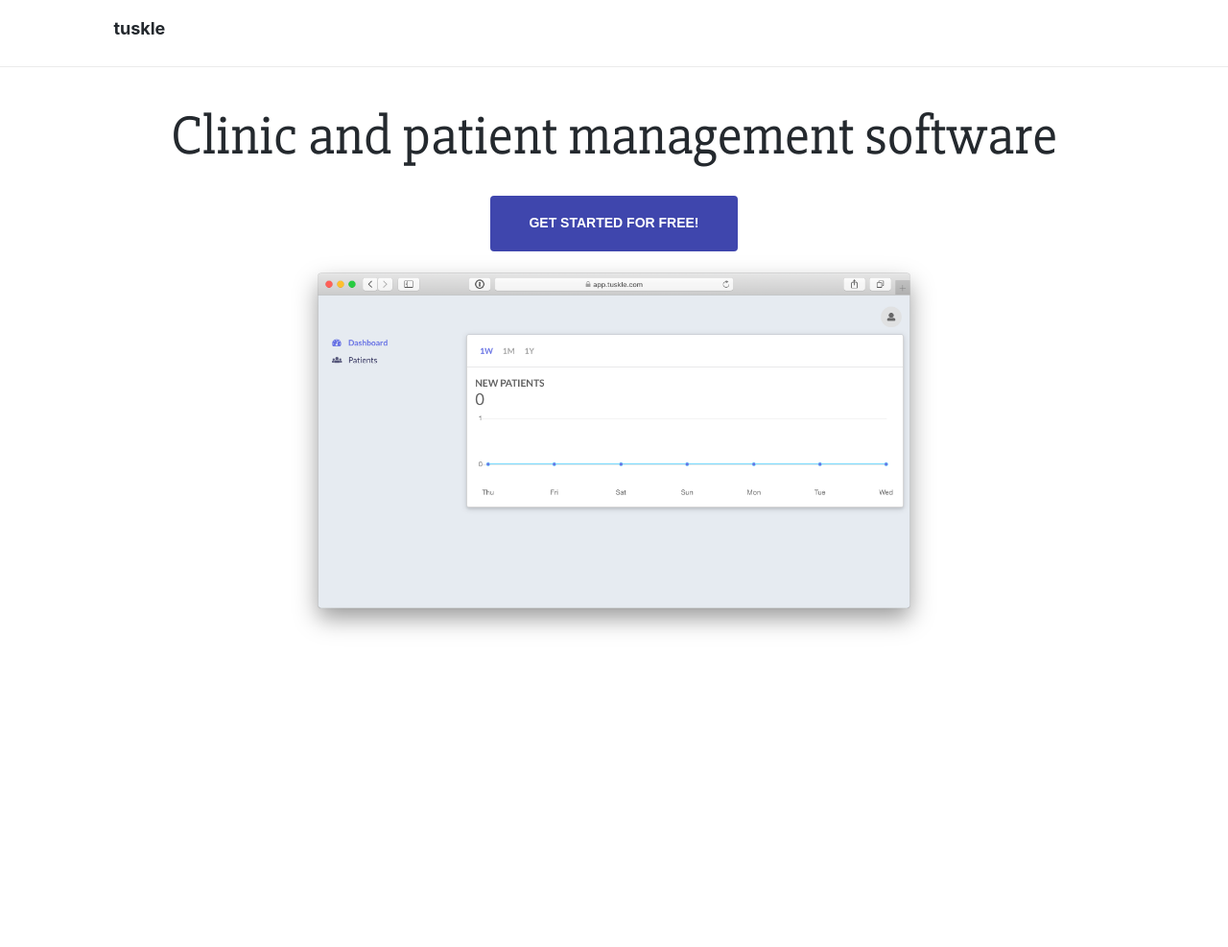
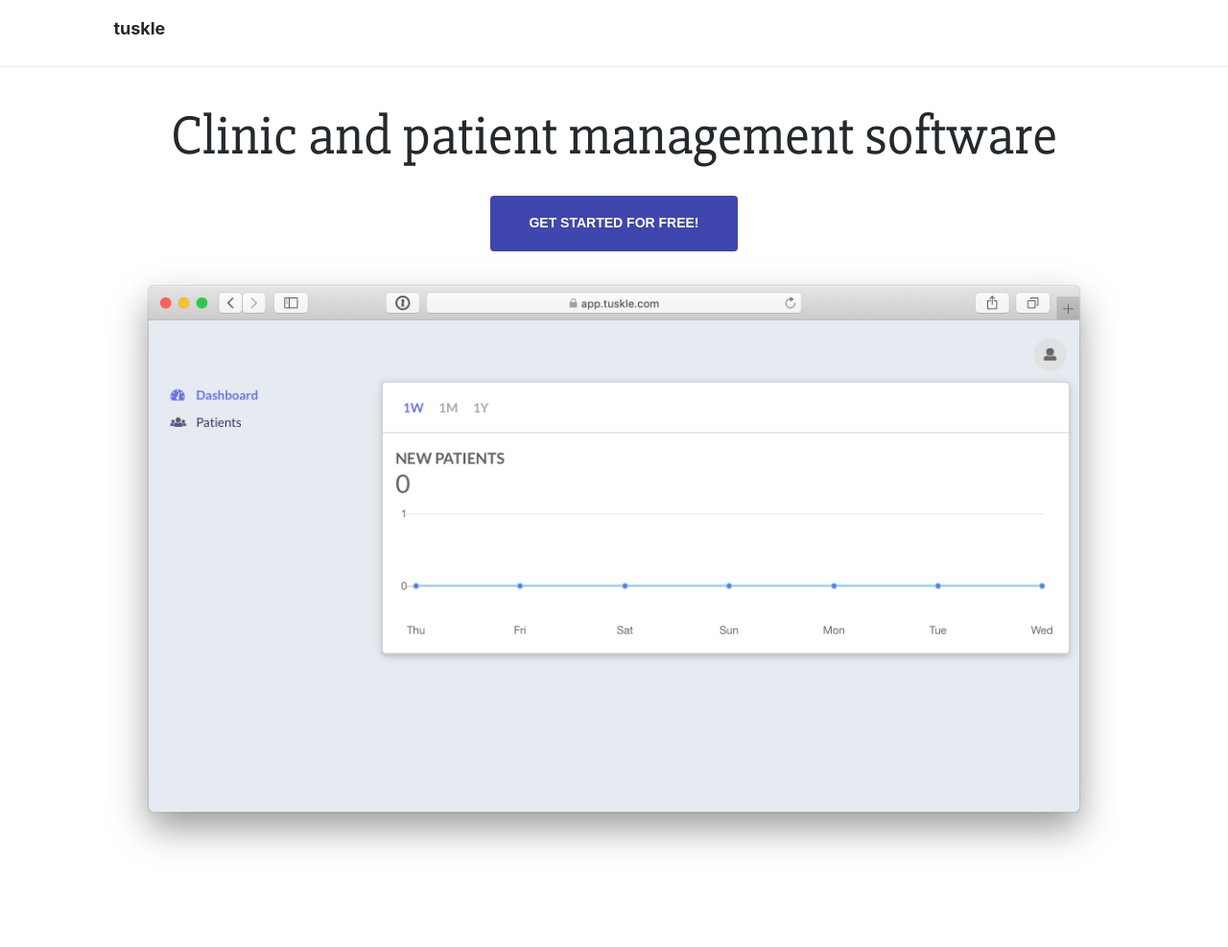
Before and after one commit to tusklehq/tuskle.github.io, a Jekyll site: the page built from index.html, in a window 1280 px wide. Shown: the whole page at 96% size. Built offline with Jekyll 4.4.1, drawn with Linux system fonts in a browser that asks for light colours; before the commit the page ends 900 px from its top, so only the background shows below that.

Commit message:
undo max-width hard coded setting

```diff
--- a/index.html
+++ b/index.html
@@ -13,6 +13,6 @@ layout: default
                 Get started for free!
             </a>
         </div>
-        <img src="/assets/images/dashboard.png" style="max-width: 684px"></img>
+        <img src="/assets/images/dashboard.png" />
     </div>
 </section>
```
